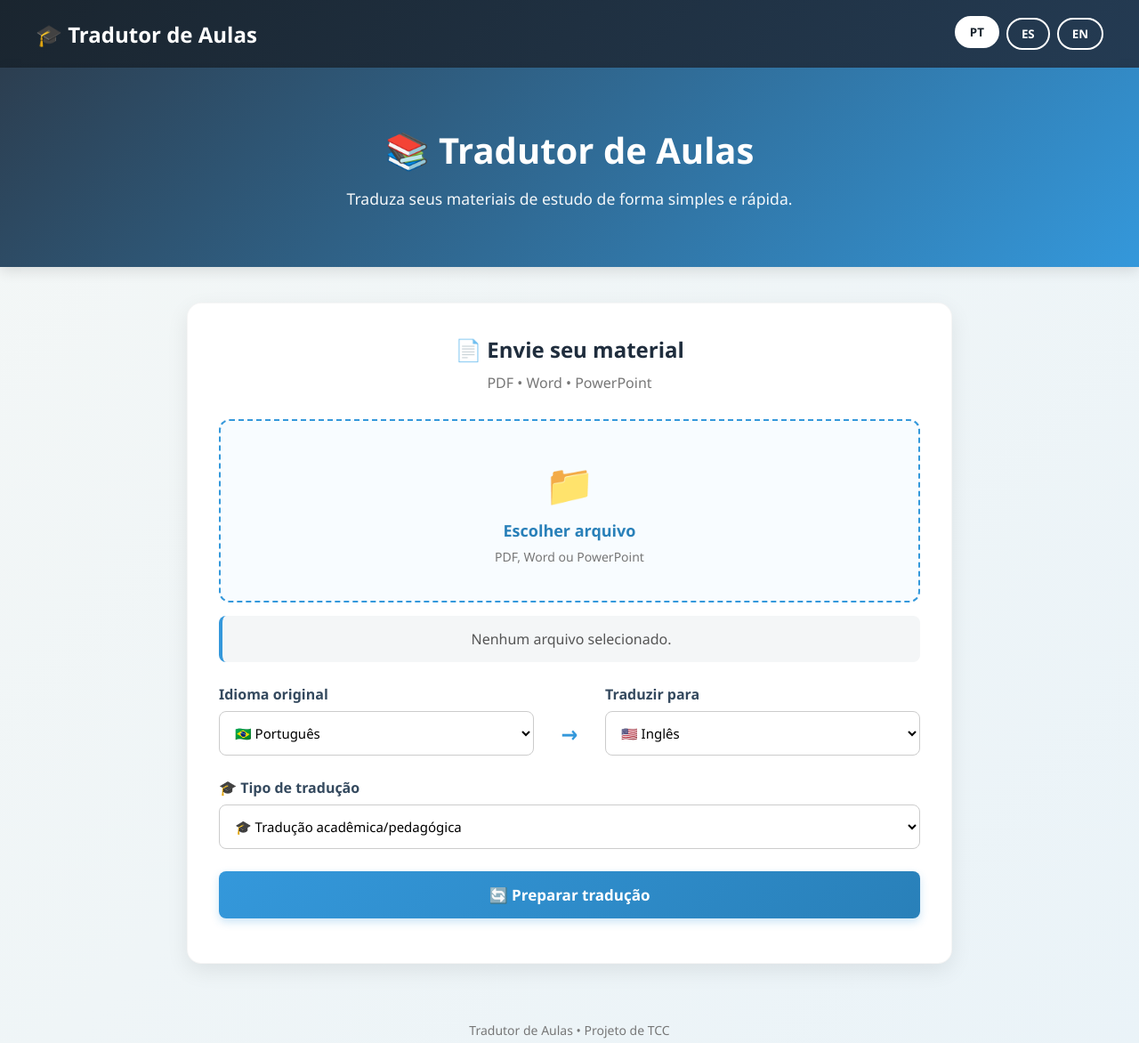
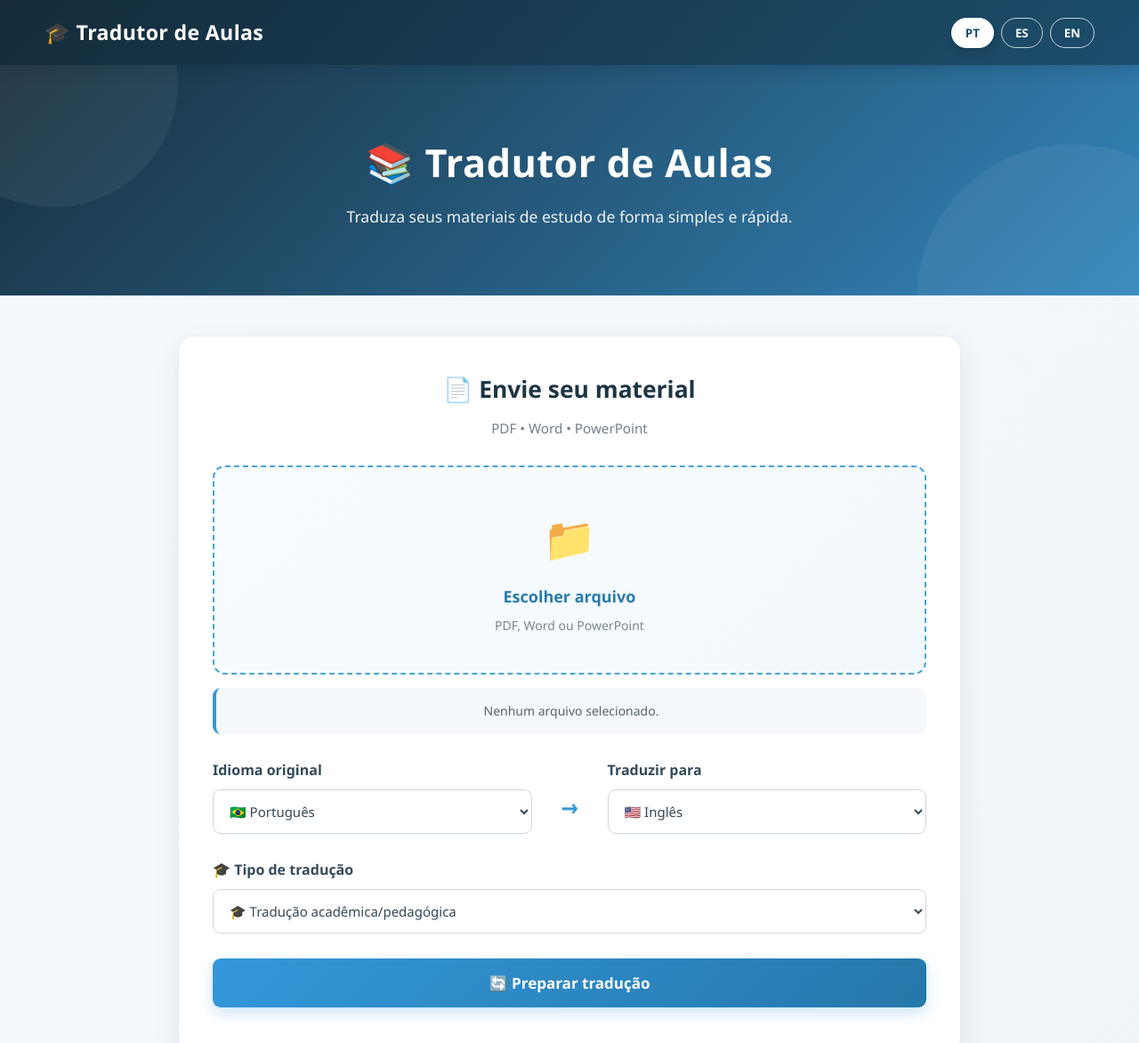
Before and after one commit to Yasmymlay/TCC-traduz, a plain HTML site: page index.html in a window 1280 px wide. Shown: the top 1172 px of the page at 89% size. Drawn offline with nearby package versions, Linux system fonts and the light colour scheme.

Commit message:
Atualiza projeto

```diff
--- a/style.css
+++ b/style.css
@@ -484,6 +484,27 @@ body {
     color: #333;
     min-height: 100vh;
 }
+/* =====================================
+   CONFIGURAÇÕES GERAIS
+===================================== */
+
+* {
+    margin: 0;
+    padding: 0;
+    box-sizing: border-box;
+    font-family: 'Segoe UI', Tahoma, Geneva, Verdana, sans-serif;
+}
+
+html {
+    scroll-behavior: smooth;
+}
+
+body {
+    background: linear-gradient(135deg, #f5f9fc 0%, #eef5f9 100%);
+    color: #263238;
+    min-height: 100vh;
+    line-height: 1.6;
+}
 
 
 /* =====================================
@@ -491,21 +512,25 @@ body {
 ===================================== */
 
 header {
-    background: linear-gradient(135deg, #1a252f, #243b53);
+    background: linear-gradient(135deg, #142b3a, #1d4e6d);
     color: white;
 
-    padding: 20px 40px;
+    padding: 18px 50px;
 
     display: flex;
     justify-content: space-between;
     align-items: center;
 
-    box-shadow: 0 3px 12px rgba(0, 0, 0, 0.15);
+    box-shadow: 0 4px 18px rgba(20, 43, 58, 0.25);
+
+    position: relative;
+    z-index: 10;
 }
 
 .logo {
-    font-size: 1.5rem;
-    font-weight: bold;
+    font-size: 1.45rem;
+    font-weight: 700;
+    letter-spacing: 0.3px;
 }
 
 
@@ -521,7 +546,7 @@ header {
 .idioma-selector button {
     background-color: transparent;
 
-    border: 2px solid white;
+    border: 1px solid rgba(255, 255, 255, 0.75);
 
     color: white;
 
@@ -529,19 +554,29 @@ header {
 
     cursor: pointer;
 
-    font-weight: bold;
+    font-weight: 600;
 
     border-radius: 20px;
 
-    transition: 0.3s;
+    transition: all 0.3s ease;
 }
 
-.idioma-selector button:hover,
+.idioma-selector button:hover {
+    background-color: rgba(255, 255, 255, 0.15);
+
+    border-color: white;
+
+    transform: translateY(-2px);
+}
+
 .idioma-selector button.active {
     background-color: white;
-    color: #1a252f;
 
-    transform: translateY(-2px);
+    color: #1d4e6d;
+
+    border-color: white;
+
+    box-shadow: 0 4px 10px rgba(0, 0, 0, 0.15);
 }
 
 
@@ -550,25 +585,76 @@ header {
 ===================================== */
 
 .banner {
-    background: linear-gradient(135deg, #2c3e50, #3498db);
+    background:
+        linear-gradient(
+            135deg,
+            rgba(20, 43, 58, 0.98),
+            rgba(41, 128, 185, 0.95)
+        );
 
     color: white;
 
     text-align: center;
 
-    padding: 65px 20px;
+    padding: 75px 20px;
 
-    box-shadow: 0 4px 15px rgba(0, 0, 0, 0.12);
+    position: relative;
+
+    overflow: hidden;
+}
+
+.banner::before {
+    content: "";
+
+    position: absolute;
+
+    width: 280px;
+    height: 280px;
+
+    border-radius: 50%;
+
+    background: rgba(255, 255, 255, 0.06);
+
+    top: -120px;
+    left: -80px;
+}
+
+.banner::after {
+    content: "";
+
+    position: absolute;
+
+    width: 350px;
+    height: 350px;
+
+    border-radius: 50%;
+
+    background: rgba(255, 255, 255, 0.05);
+
+    bottom: -180px;
+    right: -100px;
 }
 
 .banner h1 {
-    font-size: 2.5rem;
-    margin-bottom: 15px;
+    font-size: 2.7rem;
+
+    margin-bottom: 12px;
+
+    position: relative;
+
+    z-index: 1;
+
+    letter-spacing: 0.5px;
 }
 
 .banner p {
     font-size: 1.1rem;
-    opacity: 0.95;
+
+    opacity: 0.92;
+
+    position: relative;
+
+    z-index: 1;
 }
 
 
@@ -577,9 +663,9 @@ header {
 ===================================== */
 
 .container {
-    max-width: 900px;
+    max-width: 920px;
 
-    margin: 40px auto;
+    margin: 45px auto;
 
     padding: 0 20px;
 }
@@ -592,28 +678,44 @@ header {
 .card {
     background-color: white;
 
-    padding: 35px;
+    padding: 38px;
 
-    border-radius: 16px;
+    border-radius: 18px;
 
-    box-shadow: 0 8px 25px rgba(0, 0, 0, 0.08);
+    border: 1px solid #e5edf2;
 
-    margin-bottom: 25px;
+    box-shadow:
+        0 10px 30px rgba(35, 55, 70, 0.08);
 
-    border: 1px solid rgba(0, 0, 0, 0.04);
+    margin-bottom: 28px;
+
+    transition: transform 0.3s ease,
+                box-shadow 0.3s ease;
+}
+
+.card:hover {
+    transform: translateY(-2px);
+
+    box-shadow:
+        0 14px 35px rgba(35, 55, 70, 0.11);
 }
 
 .card h2 {
     text-align: center;
+
     margin-bottom: 10px;
 
-    color: #1f2d3d;
+    color: #1d3545;
+
+    font-size: 1.65rem;
 }
 
 .card h3 {
     margin-bottom: 15px;
 
-    color: #2c3e50;
+    color: #1d3545;
+
+    font-size: 1.2rem;
 }
 
 
@@ -624,9 +726,11 @@ header {
 .subtitulo {
     text-align: center;
 
-    color: #777;
+    color: #71808c;
 
     margin-bottom: 30px;
+
+    font-size: 0.95rem;
 }
 
 
@@ -635,11 +739,11 @@ header {
 ===================================== */
 
 .upload-area {
-    border: 2px dashed #3498db;
+    border: 2px dashed #4aa3d8;
 
-    border-radius: 12px;
+    border-radius: 14px;
 
-    padding: 40px 20px;
+    padding: 42px 20px;
 
     display: flex;
 
@@ -651,35 +755,48 @@ header {
 
     cursor: pointer;
 
-    transition: 0.3s;
+    transition: all 0.3s ease;
 
-    background-color: #f8fcff;
+    background: linear-gradient(
+        135deg,
+        #f8fcff,
+        #f2f9fd
+    );
 }
 
 .upload-area:hover {
-    background-color: #eef8ff;
+    background: #eef8fe;
 
-    border-color: #2980b9;
+    border-color: #2384bd;
 
-    transform: translateY(-2px);
+    transform: translateY(-3px);
+
+    box-shadow:
+        0 8px 20px rgba(52, 152, 219, 0.12);
 }
 
 .upload-icon {
-    font-size: 45px;
+    font-size: 48px;
 
-    margin-bottom: 10px;
+    margin-bottom: 12px;
+
+    transition: transform 0.3s ease;
+}
+
+.upload-area:hover .upload-icon {
+    transform: translateY(-4px);
 }
 
 .upload-area strong {
-    color: #2980b9;
+    color: #267cae;
 
     font-size: 18px;
 }
 
 .upload-area span {
-    color: #777;
+    color: #7b8790;
 
-    margin-top: 8px;
+    margin-top: 7px;
 
     font-size: 14px;
 }
@@ -694,19 +811,21 @@ input[type="file"] {
 ===================================== */
 
 .arquivo-selecionado {
-    background-color: #f4f6f7;
+    background-color: #f5f8fa;
 
     padding: 15px;
 
-    border-radius: 8px;
+    border-radius: 9px;
 
     margin-top: 15px;
 
     text-align: center;
 
-    color: #555;
+    color: #53636e;
 
     border-left: 4px solid #3498db;
+
+    font-size: 14px;
 }
 
 
@@ -717,13 +836,13 @@ input[type="file"] {
 .idiomas {
     display: grid;
 
-    grid-template-columns: 1fr 50px 1fr;
+    grid-template-columns: 1fr 55px 1fr;
 
     align-items: end;
 
     gap: 15px;
 
-    margin-top: 25px;
+    margin-top: 28px;
 }
 
 .campo {
@@ -733,23 +852,25 @@ input[type="file"] {
 }
 
 .campo label {
-    font-weight: bold;
+    font-weight: 600;
 
     margin-bottom: 8px;
 
-    color: #34495e;
+    color: #344b5b;
 }
 
 select {
     width: 100%;
 
-    padding: 13px;
+    padding: 13px 14px;
 
-    border: 1px solid #ccc;
+    border: 1px solid #ccd7de;
 
-    border-radius: 8px;
+    border-radius: 9px;
 
     background-color: white;
+
+    color: #354957;
 
     font-size: 15px;
 
@@ -757,23 +878,26 @@ select {
 
     outline: none;
 
-    transition: 0.3s;
+    transition:
+        border-color 0.3s ease,
+        box-shadow 0.3s ease;
 }
 
 select:hover {
-    border-color: #3498db;
+    border-color: #64add5;
 }
 
 select:focus {
     border-color: #3498db;
 
-    box-shadow: 0 0 0 3px rgba(52, 152, 219, 0.12);
+    box-shadow:
+        0 0 0 4px rgba(52, 152, 219, 0.12);
 }
 
 .seta {
     text-align: center;
 
-    font-size: 25px;
+    font-size: 26px;
 
     padding-bottom: 8px;
 
@@ -788,17 +912,17 @@ select:focus {
 ===================================== */
 
 .modo {
-    margin-top: 25px;
+    margin-top: 28px;
 }
 
 .modo label {
     display: block;
 
-    font-weight: bold;
+    font-weight: 600;
 
     margin-bottom: 8px;
 
-    color: #34495e;
+    color: #344b5b;
 }
 
 
@@ -809,39 +933,52 @@ select:focus {
 .btn-traduzir {
     width: 100%;
 
-    margin-top: 25px;
+    margin-top: 28px;
 
-    padding: 15px;
+    padding: 16px;
 
     border: none;
 
-    border-radius: 8px;
+    border-radius: 9px;
 
-    background: linear-gradient(135deg, #3498db, #2980b9);
+    background: linear-gradient(
+        135deg,
+        #3498db,
+        #2477a9
+    );
 
     color: white;
 
     font-size: 17px;
 
-    font-weight: bold;
+    font-weight: 700;
 
     cursor: pointer;
 
-    transition: 0.3s;
+    transition: all 0.3s ease;
 
-    box-shadow: 0 4px 10px rgba(52, 152, 219, 0.25);
+    box-shadow:
+        0 6px 16px rgba(52, 152, 219, 0.25);
 }
 
 .btn-traduzir:hover {
-    background: linear-gradient(135deg, #2980b9, #2471a3);
+    background: linear-gradient(
+        135deg,
+        #2980b9,
+        #1e668f
+    );
 
-    transform: translateY(-2px);
+    transform: translateY(-3px);
 
-    box-shadow: 0 6px 15px rgba(52, 152, 219, 0.3);
+    box-shadow:
+        0 9px 20px rgba(52, 152, 219, 0.32);
 }
 
 .btn-traduzir:active {
     transform: translateY(0);
+
+    box-shadow:
+        0 4px 10px rgba(52, 152, 219, 0.2);
 }
 
 
@@ -854,9 +991,9 @@ select:focus {
 
     margin-top: 15px;
 
-    font-weight: bold;
+    font-weight: 600;
 
-    color: #555;
+    color: #53636e;
 }
 
 
@@ -869,11 +1006,15 @@ select:focus {
 }
 
 .informacoes {
-    background-color: #f4f8fb;
+    background: linear-gradient(
+        135deg,
+        #f4f8fb,
+        #eef5f9
+    );
 
     padding: 18px;
 
-    border-radius: 9px;
+    border-radius: 10px;
 
     margin: 20px 0;
 
@@ -882,6 +1023,12 @@ select:focus {
 
 .informacoes p {
     margin: 9px 0;
+
+    color: #53636e;
+}
+
+.informacoes strong {
+    color: #2f4555;
 }
 
 
@@ -890,13 +1037,13 @@ select:focus {
 ===================================== */
 
 .visualizacao {
-    background-color: #fafafa;
+    background-color: #fbfcfd;
 
-    border: 1px solid #ddd;
+    border: 1px solid #dce5ea;
 
-    border-radius: 9px;
+    border-radius: 10px;
 
-    padding: 20px;
+    padding: 22px;
 
     min-height: 200px;
 
@@ -906,9 +1053,12 @@ select:focus {
 
     white-space: pre-wrap;
 
-    line-height: 1.6;
+    line-height: 1.7;
 
-    color: #444;
+    color: #3f4f59;
+
+    box-shadow:
+        inset 0 1px 3px rgba(0, 0, 0, 0.03);
 }
 
 
@@ -929,25 +1079,34 @@ select:focus {
 
     padding: 13px;
 
-    border: none;
+    border: 1px solid #d6dfe4;
 
-    border-radius: 8px;
+    border-radius: 9px;
 
-    background-color: #e9ecef;
+    background-color: #f1f4f6;
 
-    color: #34495e;
+    color: #344b5b;
 
     cursor: pointer;
 
-    font-weight: bold;
+    font-weight: 600;
 
-    transition: 0.3s;
+    transition: all 0.3s ease;
 }
 
 .btn-secundario:hover {
-    background-color: #d5d9dc;
+    background-color: #e2e8ec;
+
+    border-color: #c4d0d7;
 
     transform: translateY(-2px);
+
+    box-shadow:
+        0 5px 12px rgba(0, 0, 0, 0.07);
+}
+
+.btn-secundario:active {
+    transform: translateY(0);
 }
 
 
@@ -958,9 +1117,9 @@ select:focus {
 footer {
     text-align: center;
 
-    padding: 25px;
+    padding: 30px 20px;
 
-    color: #777;
+    color: #71808c;
 
     font-size: 14px;
 }
@@ -973,31 +1132,57 @@ footer {
 @media (max-width: 650px) {
 
     header {
-        padding: 20px;
+        padding: 18px 20px;
 
         flex-direction: column;
 
         gap: 15px;
+
+        text-align: center;
+    }
+
+    .logo {
+        font-size: 1.3rem;
     }
 
     .banner {
-        padding: 45px 20px;
+        padding: 50px 20px;
     }
 
     .banner h1 {
         font-size: 2rem;
     }
 
+    .banner p {
+        font-size: 1rem;
+    }
+
+    .container {
+        margin: 25px auto;
+
+        padding: 0 15px;
+    }
+
     .card {
-        padding: 20px;
+        padding: 24px 20px;
+
+        border-radius: 14px;
+    }
+
+    .card h2 {
+        font-size: 1.4rem;
     }
 
     .idiomas {
         grid-template-columns: 1fr;
+
+        gap: 10px;
     }
 
     .seta {
         transform: rotate(90deg);
+
+        padding: 5px 0;
     }
 
     .botoes {
@@ -1005,6 +1190,28 @@ footer {
     }
 
     .upload-area {
-        padding: 30px 15px;
+        padding: 32px 15px;
     }
 }
+
+
+/* =====================================
+   TELAS MUITO PEQUENAS
+===================================== */
+
+@media (max-width: 400px) {
+
+    .idioma-selector button {
+        padding: 6px 12px;
+
+        font-size: 13px;
+    }
+
+    .banner h1 {
+        font-size: 1.7rem;
+    }
+
+    .card {
+        padding: 20px 15px;
+    }
+}
```
